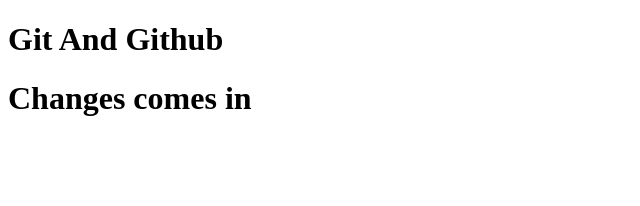
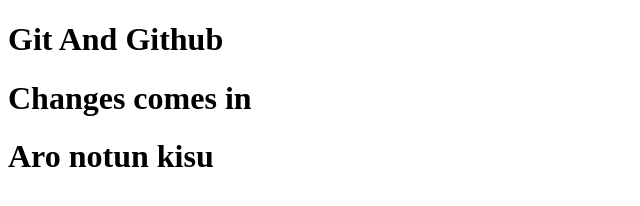
Before and after one commit to HasanMdKamrul/git-pro, a plain HTML site: page index.html in a window 1280 px wide. Shown: the whole page, without its empty margins (0-640 px from the left). Drawn offline with Linux system fonts and the light colour scheme.

Commit message:
third commit

```diff
--- a/index.html
+++ b/index.html
@@ -10,6 +10,7 @@
     <div>
       <h1>Git And Github</h1>
       <h1>Changes comes in</h1>
+      <h1>Aro notun kisu</h1>
     </div>
   </body>
 </html>
```
